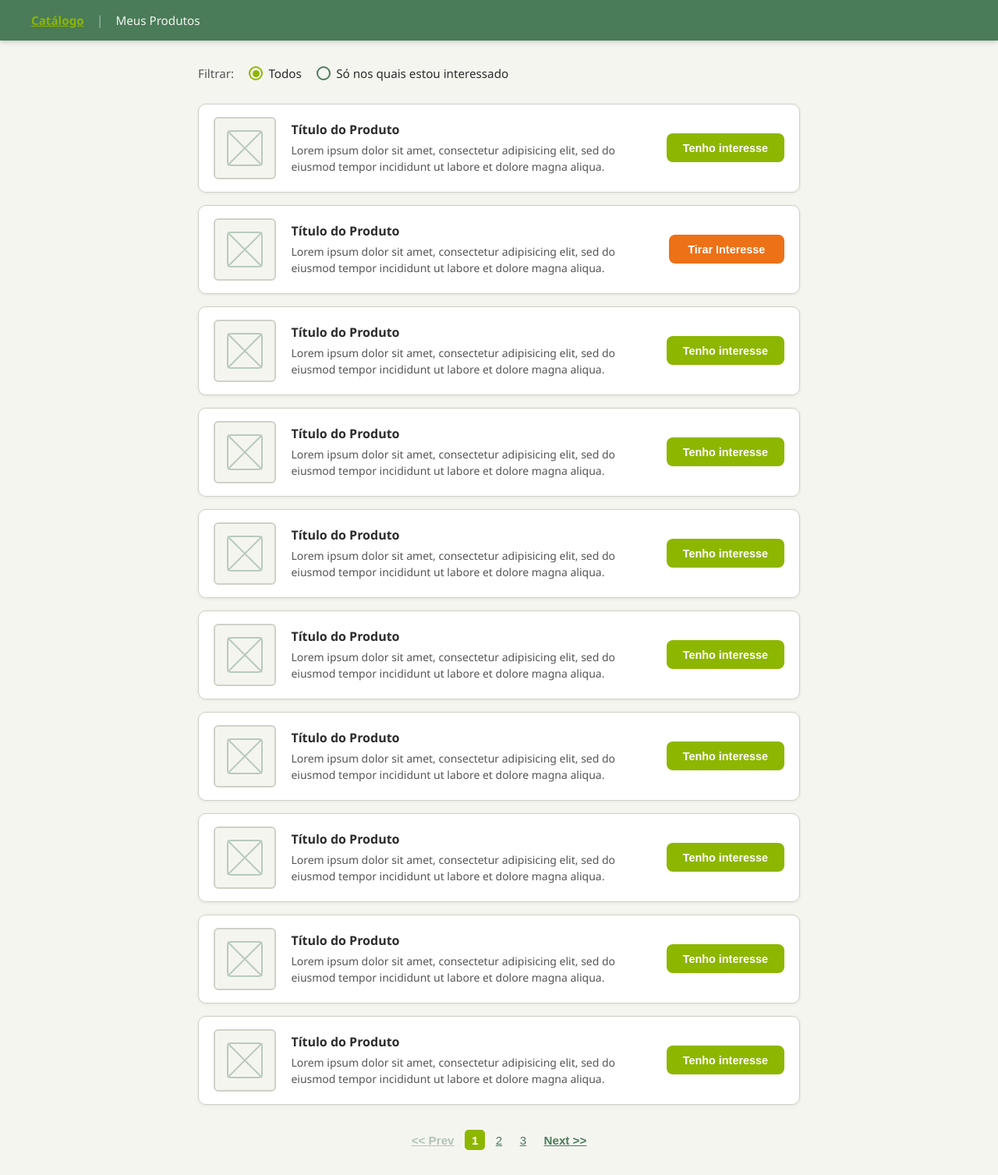
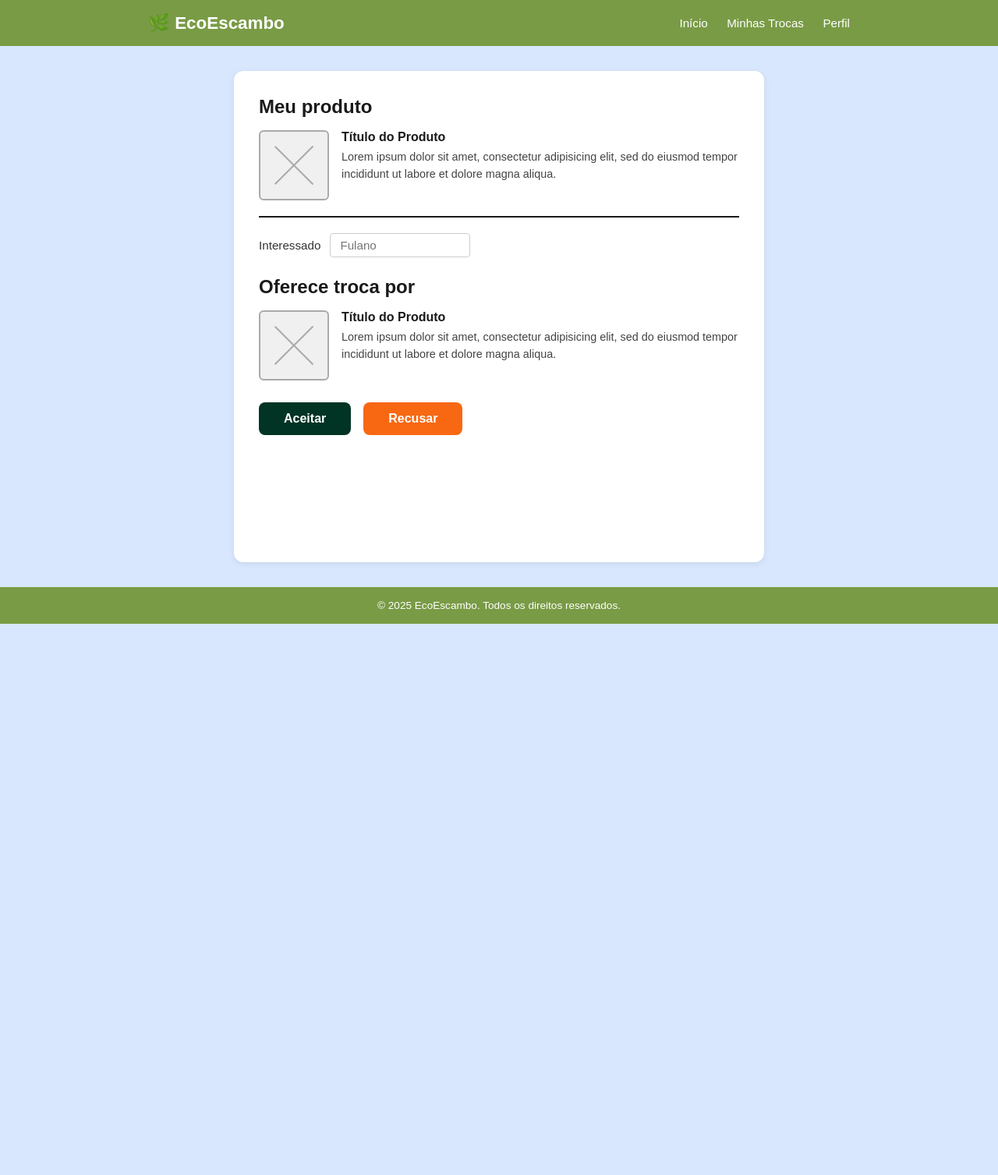
Before and after one commit to Byteend/ProjetoEcoEscambo, a PHP site: the page made by src/páginas/8/index.html in a window 1280 px wide. Shown: the whole page at 78% size. After the commit the page ends 800 px from the top, so only its background shows below. Run offline with PHP 8.4, Linux system fonts and the light colour scheme.

Commit message:
subindo tela

```diff
--- a/src/páginas/8/index.html
+++ b/src/páginas/8/index.html
@@ -3,44 +3,61 @@
 <head>
   <meta charset="UTF-8" />
   <meta name="viewport" content="width=device-width, initial-scale=1.0" />
-  <title>EcoEscambo - Catálogo</title>
+  <title>EcoEscambo - Análise de Oferta</title>
   <link rel="stylesheet" href="style.css" />
 </head>
 <body>
 
-  <nav class="navbar">
-    <div class="nav-links">
-      <a href="#" class="nav-link active">Catálogo</a>
-      <span class="nav-separator">|</span>
-      <a href="#" class="nav-link">Meus Produtos</a>
+  <header>
+    <div class="header-container">
+      <span class="logo">🌿 EcoEscambo</span>
+      <nav>
+        <a href="#">Início</a>
+        <a href="#">Minhas Trocas</a>
+        <a href="#">Perfil</a>
+      </nav>
     </div>
-  </nav>
+  </header>
 
-  <main class="container">
+  <main>
+    <section class="card">
 
-    <div class="filter-bar">
-      <span class="filter-label">Filtrar:</span>
-      <label class="radio-option">
-        <input type="radio" name="filtro" value="todos" checked />
-        <span class="radio-custom"></span>
-        Todos
-      </label>
-      <label class="radio-option">
-        <input type="radio" name="filtro" value="interessados" />
-        <span class="radio-custom"></span>
-        Só nos quais estou interessado
-      </label>
-    </div>
+      <h2>Meu produto</h2>
+      <div class="produto">
+        <div class="produto-img" aria-label="Imagem do produto"></div>
+        <div class="produto-info">
+          <strong>Título do Produto</strong>
+          <p>Lorem ipsum dolor sit amet, consectetur adipisicing elit, sed do eiusmod tempor incididunt ut labore et dolore magna aliqua.</p>
+        </div>
+      </div>
 
-    <ul class="product-list" id="productList">
-      <!-- produtos renderizados via JS -->
-    </ul>
+      <hr />
 
-    <div class="pagination" id="pagination">
-      <!-- paginação renderizada via JS -->
-    </div>
+      <div class="interessado">
+        <label for="interessado">Interessado</label>
+        <input type="text" id="interessado" placeholder="Fulano" readonly />
+      </div>
 
+      <h2>Oferece troca por</h2>
+      <div class="produto">
+        <div class="produto-img" aria-label="Imagem do produto oferecido"></div>
+        <div class="produto-info">
+          <strong>Título do Produto</strong>
+          <p>Lorem ipsum dolor sit amet, consectetur adipisicing elit, sed do eiusmod tempor incididunt ut labore et dolore magna aliqua.</p>
+        </div>
+      </div>
+
+      <div class="acoes">
+        <button class="btn-aceitar" onclick="aceitar()">Aceitar</button>
+        <button class="btn-recusar" onclick="recusar()">Recusar</button>
+      </div>
+
+    </section>
   </main>
+
+  <footer>
+    <p>&copy; 2025 EcoEscambo. Todos os direitos reservados.</p>
+  </footer>
 
   <script src="script.js"></script>
 </body>
--- a/src/páginas/8/style.css
+++ b/src/páginas/8/style.css
@@ -1,218 +1,191 @@
-/* ── Paleta ── */
-:root {
-  --green-apple: #8DB600;
-  --green-leaf:  #4A7C59;
-  --orange-carrot: #ED7117;
-  --white-seed:  #F5F5F0;
-  --text-dark:   #2c2c2c;
-  --text-muted:  #555;
-  --border:      #d0d0c8;
+* {
+  margin: 0;
+  padding: 0;
+  box-sizing: border-box;
 }
 
-/* ── Reset / Base ── */
-*, *::before, *::after { box-sizing: border-box; margin: 0; padding: 0; }
-
 body {
-  font-family: 'Segoe UI', Arial, sans-serif;
-  background: var(--white-seed);
-  color: var(--text-dark);
+  font-family: Arial, sans-serif;
+  display: flex;
+  flex-direction: column;
   min-height: 100vh;
+  background-color: #D8E7FD;
 }
 
-/* ── Navbar ── */
-.navbar {
-  background: var(--green-leaf);
-  padding: 0 2rem;
-  height: 52px;
-  display: flex;
-  align-items: center;
-  box-shadow: 0 2px 6px rgba(0,0,0,.18);
+/* HEADER */
+header {
+  background-color: #799B45;
+  padding: 16px 32px;
 }
 
-.nav-links { display: flex; align-items: center; gap: .5rem; }
-
-.nav-link {
-  color: var(--white-seed);
-  text-decoration: none;
-  font-size: .95rem;
-  padding: .25rem .5rem;
-  border-radius: 4px;
-  transition: background .2s;
+.header-container {
+  max-width: 900px;
+  margin: 0 auto;
+  display: flex;
+  justify-content: space-between;
+  align-items: center;
 }
 
-.nav-link:hover { background: rgba(255,255,255,.15); }
+.logo {
+  color: #ffffff;
+  font-size: 1.4rem;
+  font-weight: bold;
+}
 
-.nav-link.active {
-  color: var(--green-apple);
-  font-weight: 600;
+nav a {
+  color: #ffffff;
+  text-decoration: none;
+  margin-left: 20px;
+  font-size: 0.95rem;
+}
+
+nav a:hover {
   text-decoration: underline;
 }
 
-.nav-separator { color: rgba(255,255,255,.5); }
-
-/* ── Container ── */
-.container {
-  max-width: 820px;
-  margin: 2rem auto;
-  padding: 0 1.5rem;
+/* MAIN */
+main {
+  flex: 1;
+  background-color: #D8E7FD;
+  padding: 32px 16px;
+  display: flex;
+  justify-content: center;
 }
 
-/* ── Filtro ── */
-.filter-bar {
-  display: flex;
-  align-items: center;
-  gap: 1.2rem;
-  margin-bottom: 1.8rem;
-  flex-wrap: wrap;
+/* SECTION / CARD */
+.card {
+  background-color: #ffffff;
+  border-radius: 12px;
+  padding: 32px;
+  width: 100%;
+  max-width: 680px;
+  box-shadow: 0 2px 8px rgba(0, 0, 0, 0.08);
 }
 
-.filter-label { font-size: .95rem; color: var(--text-muted); }
-
-.radio-option {
-  display: flex;
-  align-items: center;
-  gap: .45rem;
-  cursor: pointer;
-  font-size: .95rem;
-  user-select: none;
+.card h2 {
+  font-size: 1.5rem;
+  margin-bottom: 16px;
+  color: #1a1a1a;
 }
 
-.radio-option input[type="radio"] { display: none; }
-
-.radio-custom {
-  width: 18px; height: 18px;
-  border: 2px solid var(--green-leaf);
-  border-radius: 50%;
-  display: inline-flex;
-  align-items: center;
-  justify-content: center;
-  transition: border-color .2s;
-  flex-shrink: 0;
+/* PRODUTO */
+.produto {
+  display: flex;
+  gap: 16px;
+  align-items: flex-start;
+  margin-bottom: 16px;
 }
 
-.radio-custom::after {
-  content: '';
-  width: 9px; height: 9px;
-  border-radius: 50%;
-  background: var(--green-apple);
-  opacity: 0;
-  transition: opacity .2s;
+.produto-img {
+  width: 90px;
+  height: 90px;
+  min-width: 90px;
+  border: 2px solid #aaa;
+  border-radius: 6px;
+  background-color: #f0f0f0;
+  position: relative;
 }
 
-.radio-option input[type="radio"]:checked + .radio-custom { border-color: var(--green-apple); }
-.radio-option input[type="radio"]:checked + .radio-custom::after { opacity: 1; }
-
-/* ── Lista de Produtos ── */
-.product-list { list-style: none; display: flex; flex-direction: column; gap: 1rem; }
-
-.product-card {
-  display: flex;
-  align-items: center;
-  gap: 1.2rem;
-  background: #fff;
-  border: 1px solid var(--border);
-  border-radius: 10px;
-  padding: 1rem 1.2rem;
-  box-shadow: 0 1px 4px rgba(0,0,0,.07);
-  transition: box-shadow .2s;
+/* X placeholder para imagem */
+.produto-img::before,
+.produto-img::after {
+  content: '';
+  position: absolute;
+  top: 50%;
+  left: 50%;
+  width: 80%;
+  height: 2px;
+  background-color: #aaa;
 }
 
-.product-card:hover { box-shadow: 0 3px 10px rgba(0,0,0,.12); }
-
-/* placeholder de imagem */
-.product-img {
-  width: 80px; height: 80px;
-  flex-shrink: 0;
-  border: 2px solid var(--border);
-  border-radius: 6px;
-  background: var(--white-seed);
-  display: flex;
-  align-items: center;
-  justify-content: center;
-  overflow: hidden;
+.produto-img::before {
+  transform: translate(-50%, -50%) rotate(45deg);
 }
 
-.product-img svg { width: 48px; height: 48px; opacity: .35; }
-
-.product-info { flex: 1; }
-
-.product-title {
-  font-weight: 700;
-  font-size: 1rem;
-  color: var(--text-dark);
-  margin-bottom: .3rem;
+.produto-img::after {
+  transform: translate(-50%, -50%) rotate(-45deg);
 }
 
-.product-desc {
-  font-size: .875rem;
-  color: var(--text-muted);
+.produto-info strong {
+  display: block;
+  margin-bottom: 6px;
+  font-size: 1rem;
+  color: #1a1a1a;
+}
+
+.produto-info p {
+  font-size: 0.9rem;
+  color: #444;
   line-height: 1.5;
 }
 
-/* ── Botões ── */
-.btn {
-  flex-shrink: 0;
-  padding: .65rem 1.3rem;
+hr {
+  border: none;
+  border-top: 2px solid #1a1a1a;
+  margin: 20px 0;
+}
+
+/* INTERESSADO */
+.interessado {
+  display: flex;
+  align-items: center;
+  gap: 12px;
+  margin-bottom: 24px;
+}
+
+.interessado label {
+  font-size: 0.95rem;
+  color: #333;
+  white-space: nowrap;
+}
+
+.interessado input {
+  border: 1px solid #ccc;
+  border-radius: 4px;
+  padding: 6px 12px;
+  font-size: 0.95rem;
+  color: #555;
+  background-color: #fff;
+  width: 180px;
+}
+
+/* BOTÕES */
+.acoes {
+  display: flex;
+  gap: 16px;
+  margin-top: 28px;
+}
+
+.btn-aceitar,
+.btn-recusar {
+  padding: 12px 32px;
+  font-size: 1rem;
+  font-weight: bold;
+  color: #ffffff;
   border: none;
   border-radius: 8px;
-  font-size: .9rem;
-  font-weight: 600;
   cursor: pointer;
-  transition: filter .2s, transform .1s;
-  white-space: nowrap;
-  min-width: 148px;
-  text-align: center;
+  transition: opacity 0.2s;
 }
 
-.btn:hover  { filter: brightness(1.1); }
-.btn:active { transform: scale(.97); }
-
-.btn-interest {
-  background: var(--green-apple);
-  color: #fff;
+.btn-aceitar {
+  background-color: #013425;
 }
 
-.btn-remove {
-  background: var(--orange-carrot);
-  color: #fff;
+.btn-recusar {
+  background-color: #F86812;
 }
 
-/* ── Paginação ── */
-.pagination {
-  display: flex;
-  justify-content: center;
-  align-items: center;
-  gap: .3rem;
-  margin-top: 2rem;
-  flex-wrap: wrap;
+.btn-aceitar:hover,
+.btn-recusar:hover {
+  opacity: 0.85;
 }
 
-.page-btn {
-  background: none;
-  border: none;
-  color: var(--green-leaf);
-  font-size: .95rem;
-  font-weight: 500;
-  cursor: pointer;
-  padding: .3rem .55rem;
-  border-radius: 5px;
-  text-decoration: underline;
-  transition: background .15s, color .15s;
+/* FOOTER */
+footer {
+  background-color: #799B45;
+  color: #ffffff;
+  text-align: center;
+  padding: 16px;
+  font-size: 0.85rem;
 }
-
-.page-btn:hover { background: var(--green-apple); color: #fff; text-decoration: none; }
-
-.page-btn.active {
-  background: var(--green-apple);
-  color: #fff;
-  text-decoration: none;
-  font-weight: 700;
-}
-
-.page-btn.nav-page { font-weight: 700; }
-
-/* ── Responsivo ── */
-@media (max-width: 560px) {
-  .product-card { flex-wrap: wrap; }
-  .btn { width: 100%; }
-}
```
Also changed, not shown: src/páginas/8/script.js (+4 -113 lines).
